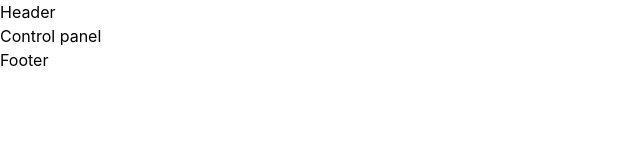
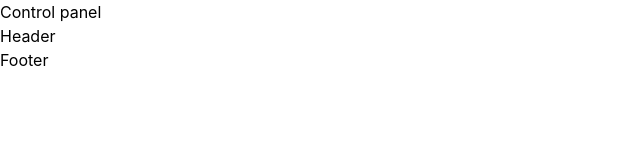
Before and after one commit to rts-cmk-wu06/smartlight-ui-WilliamDeckmann, a React (Create React App) app: page / in a window 1280 px wide. Shown: the top 160 px of the page, without its empty margins (0-640 px from the left). Built offline with nearby package versions, Linux system fonts and the light colour scheme.

Commit message:
Update page structure

```diff
--- a/src/pages/ControlPanel.js
+++ b/src/pages/ControlPanel.js
@@ -1,7 +1,13 @@
+// Templates
+import Header from "../templates/Header";
+
 const ControlPanel = () => {
     return (
         <div className="Control-panel">
             Control panel
+            <Header>
+                Header
+            </Header>
         </div>
     );
 }
--- a/src/templates/App.js
+++ b/src/templates/App.js
@@ -6,16 +6,12 @@ import ControlPanel from "../pages/ControlPanel";
 import BedRoom from "../pages/BedRoom";
 
 // Templates
-import Header from "./Header";
 import Main from "./Main";
 import Footer from "./Footer";
 
 function App() {
   return (
     <div className="App">
-      <Header>
-        Header
-      </Header>
       <Main>
         <Routes>
           <Route exact path="/" element={<ControlPanel />} />
```
